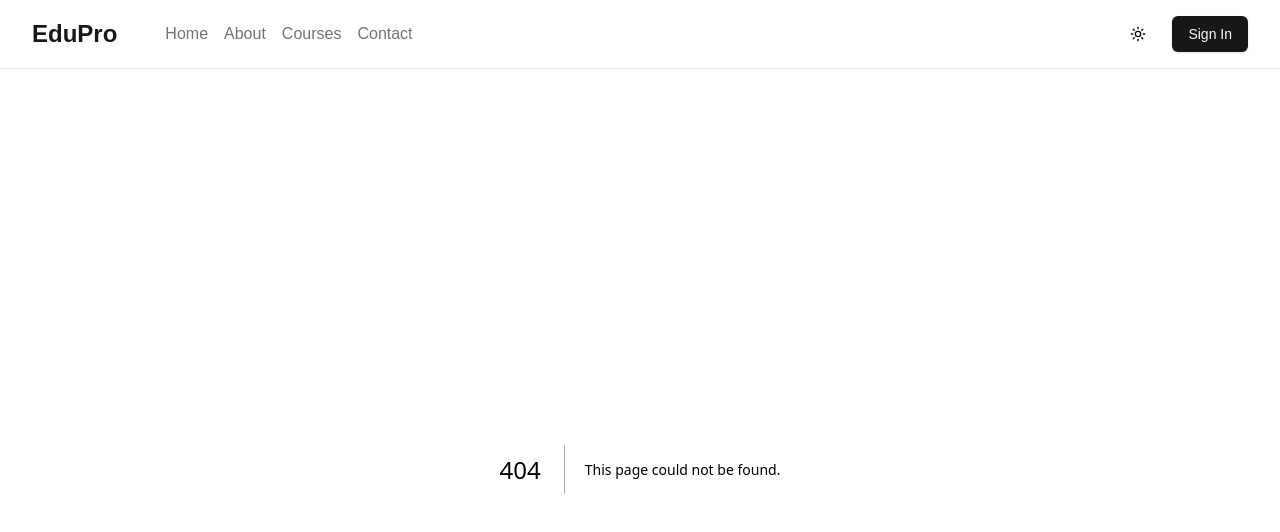
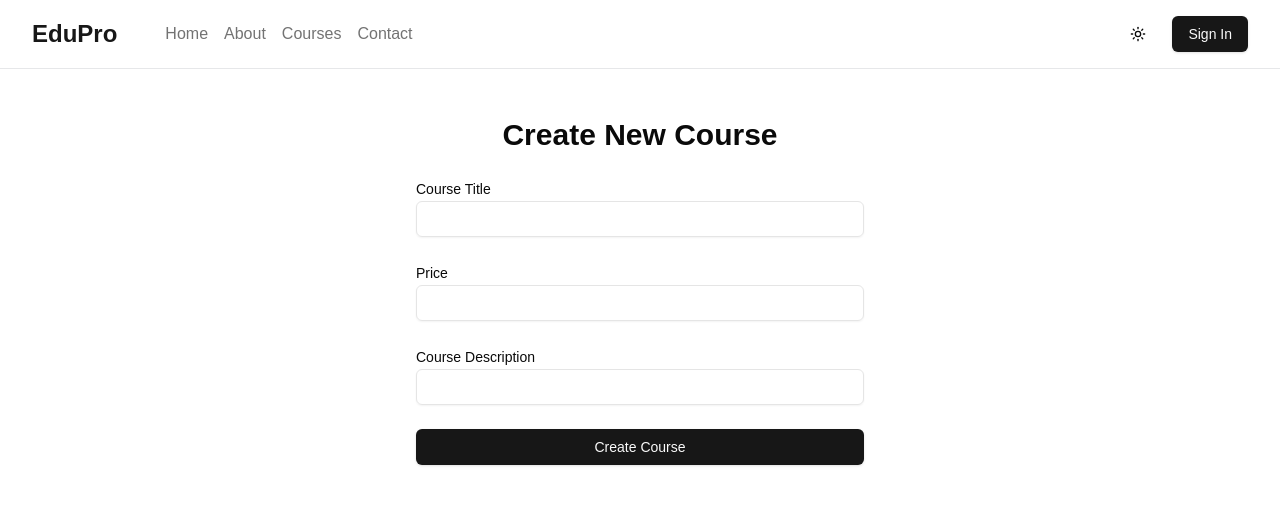
Before and after one commit to Subham1307/EduCraft, a Next.js app: page /admin/add-course in a window 1280 px wide. Before the commit this address had no page. Shown: the top 532 px of the page. Built offline with nearby package versions, Linux system fonts and the light colour scheme.

Commit message:
course-lesson fixed

```diff
--- a/app/admin/create-course/page.tsx
+++ b/app/admin/add-course/page.tsx
@@ -12,37 +12,52 @@ import { AlertCircle } from 'lucide-react'
 export default function CreateCoursePage() {
   const [title, setTitle] = useState('')
   const [price, setPrice] = useState('')
+  const [description, setDescription] = useState('') // Added description state
   const [error, setError] = useState('')
   const [success, setSuccess] = useState(false)
   const router = useRouter()
 
   const handleSubmit = async (e: React.FormEvent) => {
-    e.preventDefault()
-    setError('')
-    setSuccess(false)
+    e.preventDefault();
+    setError('');
+    setSuccess(false);
 
-    if (!title || !price) {
-      setError('Please fill in all fields.')
-      return
+    if (!title || !price || !description) { // Ensure description is included
+      setError('Please fill in all fields.');
+      return;
     }
 
-    // Here you would typically make an API call to create the course
-    // For this example, we'll just simulate a successful creation
+    // Prepare the course data to send to the API
+    const courseData = { title, description, price };
+
     try {
-      // Simulate API call delay
-      await new Promise(resolve => setTimeout(resolve, 1000))
+      // Call the API to create the course
+      const response = await fetch('/api/v1/admin/courses', {
+        method: 'POST',
+        headers: {
+          'Content-Type': 'application/json',
+        },
+        body: JSON.stringify(courseData),
+      });
 
-      console.log('Course created:', { title, price })
-      setSuccess(true)
-      setTitle('')
-      setPrice('')
+      const data = await response.json();
 
-      // Redirect to course list after a short delay
-      setTimeout(() => router.push('/admin/courses'), 2000)
+      if (response.ok) {
+        // Course created successfully
+        setSuccess(true);
+        setTitle('');
+        setPrice('');
+        setDescription('');
+
+        // Redirect to course list after a short delay
+      } else {
+        // Handle error from the API
+        setError(data.error || 'Failed to create course. Please try again.');
+      }
     } catch (err) {
-      setError('Failed to create course. Please try again.')
+      setError('Failed to create course. Please try again.');
     }
-  }
+  };
 
   return (
     <div className="min-h-screen py-12 px-4 sm:px-6 lg:px-8">
@@ -76,6 +91,16 @@ export default function CreateCoursePage() {
               required
             />
           </div>
+          <div>
+            <Label htmlFor="description">Course Description</Label>
+            <Input
+              id="description"
+              type="text"
+              value={description}
+              onChange={(e) => setDescription(e.target.value)}
+              required
+            />
+          </div>
           {error && (
             <Alert variant="destructive">
               <AlertCircle className="h-4 w-4" />
--- a/app/admin/add-lesson/page.tsx
+++ b/app/admin/add-lesson/page.tsx
@@ -1,8 +1,7 @@
 'use client';
 
-import { useState } from 'react';
+import { useEffect, useState } from 'react';
 import { motion } from 'framer-motion';
-import { useRouter } from 'next/navigation';
 import { Button } from '@/components/ui/button';
 import { Input } from '@/components/ui/input';
 import { Label } from '@/components/ui/label';
@@ -13,13 +12,23 @@ import { getSignedURL } from '@/app/create/actions';
 
 const MAX_VIDEO_SIZE_MB = 100;
 
-const courses = [
-  { id: '1', title: 'Introduction to Web Development' },
-  { id: '2', title: 'Advanced JavaScript Techniques' },
-  { id: '3', title: 'React.js Masterclass' },
-];
+// TypeScript type for the course object
+type Course = {
+  id: string;
+  title: string;
+};
 
-// Helper function to calculate file checksum
+const fetchCourses = async (): Promise<Course[]> => {
+  try {
+    const response = await fetch('/api/v1/courses');
+    if (!response.ok) throw new Error('Failed to fetch courses');
+    return response.json();
+  } catch (error) {
+    console.error('Error fetching courses:', error);
+    return [];
+  }
+};
+
 const calculateChecksum = async (file: File): Promise<string> => {
   return new Promise((resolve, reject) => {
     const reader = new FileReader();
@@ -28,22 +37,30 @@ const calculateChecksum = async (file: File): Promise<string> => {
       const hashBuffer = crypto.subtle.digest('SHA-256', buffer);
       hashBuffer.then((hash) => {
         const hashArray = Array.from(new Uint8Array(hash));
-        const hashHex = hashArray.map((b) => b.toString(16).padStart(2, '0')).join('');
+        const hashHex = hashArray.map((byte) => byte.toString(16).padStart(2, '0')).join('');
         resolve(hashHex);
       });
     };
-    reader.onerror = () => reject('Failed to calculate checksum.');
+    reader.onerror = () => reject(reader.error);
     reader.readAsArrayBuffer(file);
   });
 };
 
 export default function AddLessonPage() {
+  const [courses, setCourses] = useState<Course[]>([]);
   const [courseId, setCourseId] = useState('');
   const [lessonTitle, setLessonTitle] = useState('');
   const [videoFile, setVideoFile] = useState<File | undefined>();
   const [notification, setNotification] = useState<{ type: 'error' | 'success'; message: string } | null>(null);
   const [loading, setLoading] = useState(false);
-  const router = useRouter();
+
+  useEffect(() => {
+    const loadCourses = async () => {
+      const fetchedCourses = await fetchCourses();
+      setCourses(fetchedCourses);
+    };
+    loadCourses();
+  }, []);
 
   const handleFileChange = (e: React.ChangeEvent<HTMLInputElement>) => {
     const file = e.target.files?.[0];
@@ -82,7 +99,7 @@ export default function AddLessonPage() {
       const checksum = await calculateChecksum(videoFile);
 
       // Get signed URL
-      const signedUrlResult = await getSignedURL(videoFile.name, videoFile.type, checksum);
+      const signedUrlResult = await getSignedURL(videoFile.type, checksum, courseId, lessonTitle);
       if (!signedUrlResult?.success?.url) {
         throw new Error('Failed to get a signed URL. Please try again.');
       }
@@ -103,7 +120,6 @@ export default function AddLessonPage() {
       setVideoFile(undefined);
 
       // Optionally redirect after success
-      // setTimeout(() => router.push('/admin/courses'), 2000);
     } catch (error: any) {
       setNotification({ type: 'error', message: error.message || 'Failed to add lesson. Please try again.' });
     } finally {
--- a/app/api/v1/admin/courses/route.ts
+++ b/app/api/v1/admin/courses/route.ts
@@ -7,13 +7,20 @@ export async function POST(req: NextRequest) {
   try {
     const body = await req.json();
     const { title, description, price } = body;
+    console.log(title)
+    console.log(description)
+    console.log(price)
 
     if (!title || !description || !price) {
       return NextResponse.json({ error: 'All fields are required' }, { status: 400 });
     }
 
     await prismaClient.course.create({
-      data: { title, description, price },
+      data: {
+        title,
+        description,
+        price: parseFloat(price),
+      },
     });
 
     return NextResponse.json({ message: 'Course added successfully' });
--- a/app/create/actions.ts
+++ b/app/create/actions.ts
@@ -2,6 +2,7 @@
 
 import { S3Client, PutObjectCommand, HeadObjectCommand } from "@aws-sdk/client-s3";
 import { getSignedUrl } from "@aws-sdk/s3-request-presigner";
+import { prismaClient } from "../lib/db";
 
 const s3 = new S3Client({
   region: process.env.AWS_BUCKET_REGION || "",
@@ -11,7 +12,8 @@ const s3 = new S3Client({
   },
 });
 
-export async function getSignedURL(key: string, contentType: string, checksum: string) {
+export async function getSignedURL(contentType: string, checksum: string, courseId:string, lessonTitle:string) {
+  const key = `videos/${courseId}/${lessonTitle}.mp4`;
   try {
     if (!process.env.AWS_BUCKET_NAME) {
       throw new Error("AWS_BUCKET_NAME is not defined in the environment variables.");
@@ -33,6 +35,20 @@ export async function getSignedURL(key: string, contentType: string, checksum: s
     const signedUrl = await getSignedUrl(s3, putObjectCommand, {
       expiresIn: 60, // URL expiration time in seconds
     });
+
+    console.log("signed url is ",signedUrl)
+
+    // await prismaClient.lesson.create({
+    //   data: {
+    //     title: lessonTitle,
+    //     videoUrl: signedUrl,  // Store the presigned URL in the database
+    //     course: {
+    //       connect: {
+    //         id: courseId,
+    //       },
+    //     },
+    //   },
+    // });
 
     return { success: { url: signedUrl } };
   } catch (error) {
```
